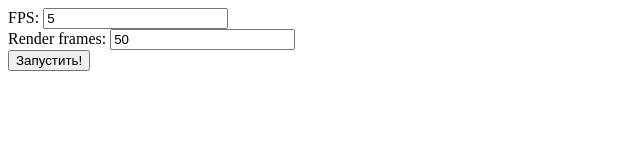
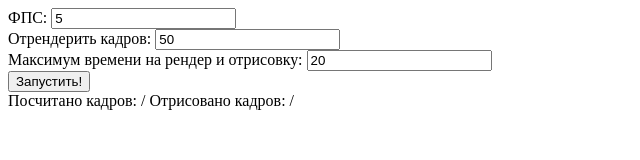
Before and after one commit to ArchOracle/fan, a website built with webpack: page src/simple_charge/index.html in a window 1280 px wide. Shown: the whole page, without its empty margins (0-640 px from the left). Built offline with nearby package versions, Linux system fonts and the light colour scheme.

Commit message:
Интерфейс: заменил английские названия полей на русские, добавил поле для максимального времени отрисовки, добавил счётчики посчитанных и отрисованных кадров, добавил блок для вывода причины остановки рендера.

```diff
--- a/src/simple_charge/index.html
+++ b/src/simple_charge/index.html
@@ -8,19 +8,30 @@
 <div>
 	<div>
 		<label>
-			FPS:
+			ФПС:
 			<input type="number" name="fps" value="5">
 		</label>
 	</div>
 	<div>
 		<label>
-			Render frames:
+			Отрендерить кадров:
 			<input type="number" name="frames_count" value="50">
+		</label>
+	</div>
+	<div>
+		<label>
+			Максимум времени на рендер и отрисовку:
+			<input type="number" name="max_execution_time" value="20">
 		</label>
 	</div>
 	<div>
 		<button name="go">Запустить!</button>
 	</div>
+	<div>
+		Посчитано кадров: <span id="currentCalculateCount"></span> / <span id="allCalculateCount"></span>
+		Отрисовано кадров: <span id="currentDrawCount"></span> / <span id="allDrawCount"></span>
+	</div>
+	<div id="isDone"></div>
 </div>
 <br>
 <canvas id="charge" height="600" width="600"></canvas>
```
